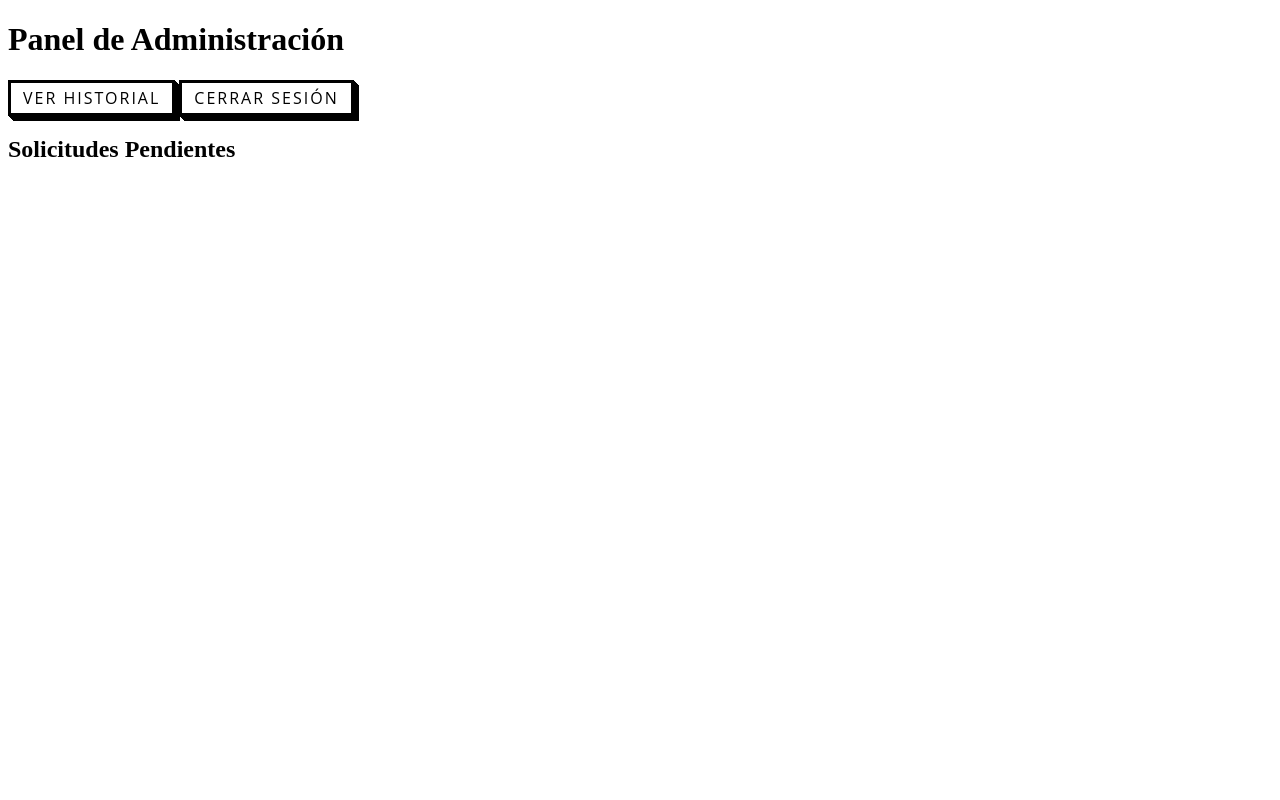
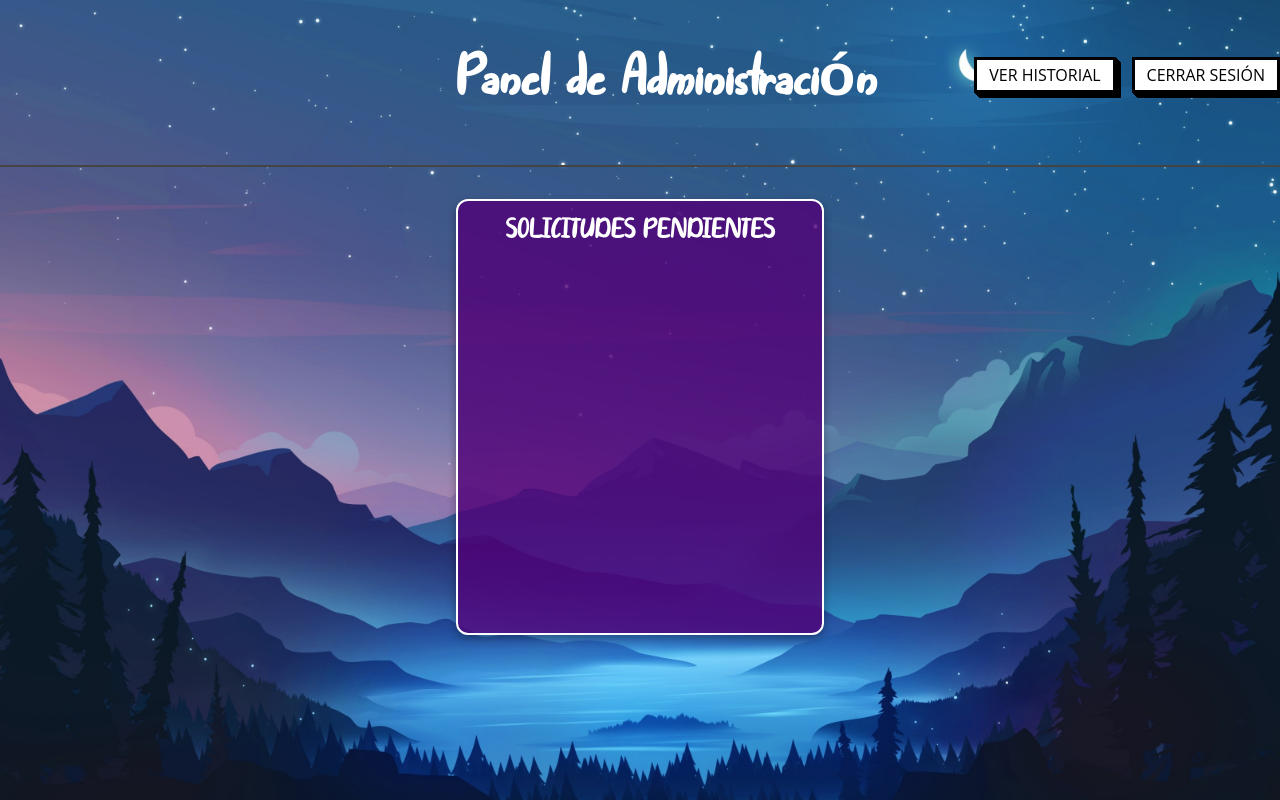
Before and after one commit to Uchihabois45FWD/proyectoFinalJS, a website: page public/admin.html in a window 1280 px wide. Drawn offline with Linux system fonts and the light colour scheme; no server answers; sample sign-in values are in the browser's storage.

Commit message:
listos los estilos de admin

```diff
--- a/public/admin.html
+++ b/public/admin.html
@@ -10,15 +10,19 @@
     <div class="dashboard-container">
         <div class="dashboard-header">
             <h1>Panel de Administración</h1>
-            <div class="">
+            <div class="button-group">
                 <button id="historyBtn" class="button-54">Ver Historial</button>
                 <button id="logoutBtn" class="button-54" role="button">Cerrar Sesión</button>
-
             </div>
         </div>
 
-        <h2>Solicitudes Pendientes</h2>
+        <!-- Contenedor tipo panel para el título -->
+        <div class="panel-box">
+            <h2>Solicitudes Pendientes</h2>
+        </div>
+
         <div id="pendingRequests" class="requests-list">
+            <!-- Aquí se mostrarán las solicitudes -->
         </div>
 
         <div id="message" class="success-message"></div>
--- a/public/estilos/admin.css
+++ b/public/estilos/admin.css
@@ -1,8 +1,25 @@
- .button-54 {
+html, body {
+  height: 100%;
+  margin: 0;
+  padding: 0;
+}
+
+body {
+  background-image: url('../imagenes/fondo.jpg');
+  background-size: cover;
+  background-repeat: no-repeat;
+  background-position: center;
+}
+
+
+.button-group {
+  display: flex;
+  gap: 1rem;
+}
+
+.button-54 {
    font-family: "Open Sans", sans-serif;
    font-size: 16px;
-   letter-spacing: 2px;
-   text-decoration: none;
    text-transform: uppercase;
    color: #000;
    background: #fff;
@@ -36,3 +53,49 @@
      padding: 0.25em 0.75em;
    }
  }
+
+.dashboard-header {
+  display: flex;
+  justify-content: space-between;
+  align-items: center;
+  border-bottom: 2px solid #444;
+  padding-bottom: 1rem;
+  margin-bottom: 2rem;
+}
+.dashboard-header h1 {
+  font-family: 'SabreenRegulardemo-OVWy8', sans-serif;
+  color: #fff;
+  font-size: 60px;
+  position: relative;
+  left: 455px;
+}
+
+
+@font-face {
+  font-family: 'SabreenRegulardemo-OVWy8';
+  src: url('../fuentes/SabreenRegulardemo-OVWy8.otf') format('truetype');
+  font-weight: normal;
+  font-style: normal;
+}
+
+.panel-box {
+  background-color: rgba(80, 0, 120, 0.8);
+  border-radius: 12px;
+  padding: 1rem 2rem;
+  margin-bottom: 1.5rem;
+  color: #fff;
+  box-shadow: 0 4px 8px rgba(0, 0, 0, 0.3);
+  width: 300px;
+  height: 400px;
+  margin-left: auto;
+  margin-right: auto;
+  text-align: center;
+  border: 2px solid #fff;
+}
+
+.panel-box h2 {
+  font-size: 28px;
+  margin: 0;
+  font-family: 'SabreenRegulardemo-OVWy8', sans-serif;
+  text-transform: uppercase;
+}
```
Also changed, not shown: public/fuentes/SabreenRegulardemo-OVWy8.otf (added), public/imagenes/fondo.jpg (added).
